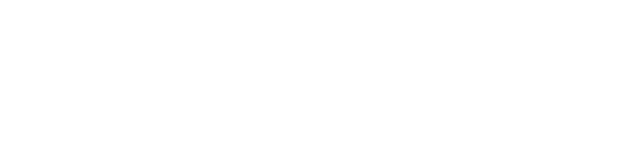
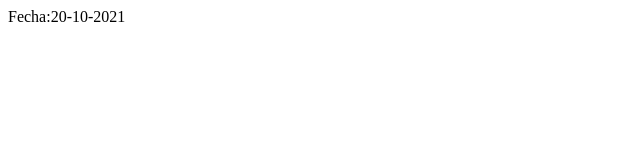
Before and after one commit to AlexisHR31/claserepo1, a plain HTML site: page index.html in a window 1280 px wide. Shown: the whole page, without its empty margins (0-640 px from the left). Drawn offline with Linux system fonts and the light colour scheme.

Commit message:
Se añadió la fecha

```diff
--- a/index.html
+++ b/index.html
@@ -7,6 +7,6 @@
     <title>Primera prueba con git</title>
 </head>
 <body>
-
+    Fecha:20-10-2021
 </body>
 </html>
```
